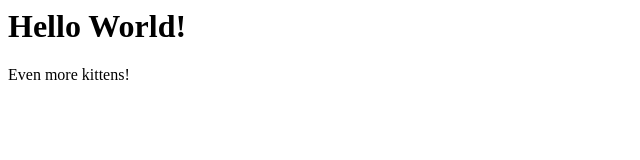
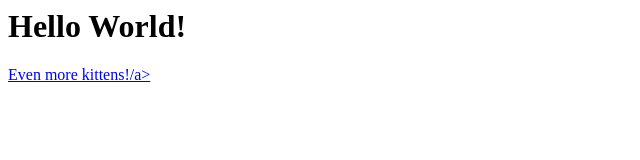
Before and after one commit to StephenHosking/stephenhosking.github.io, a plain HTML site: page index.html in a window 1280 px wide. Shown: the whole page, without its empty margins (0-640 px from the left). Drawn offline with Linux system fonts and the light colour scheme.

Commit message:
Update index.html

```diff
--- a/index.html
+++ b/index.html
@@ -4,6 +4,6 @@
 </head>
 <body>
   <h1>Hello World!</h1>
-<p><a url="kittens.html">Even more kittens!</a></p>
+<p><a href="kittens.html">Even more kittens!/a></p>
 </body>
 </html>
```
